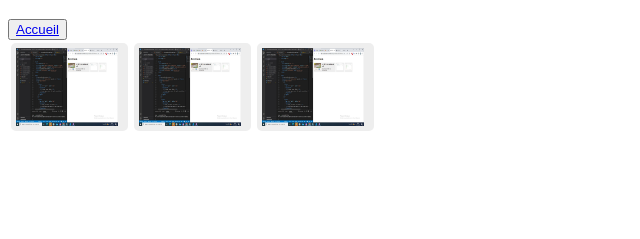
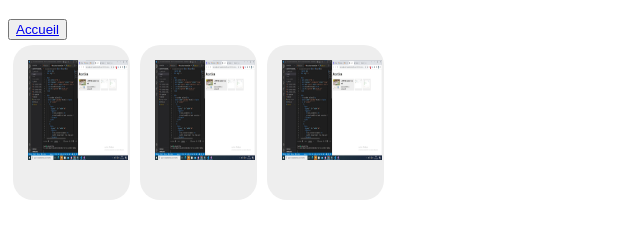
Before and after one commit to MMI-SAE-105/2022-r113-tp3-accordeons-Emilbou, a plain HTML site: page 04-accordeon-horizontal.html in a window 1280 px wide. Shown: the part 61-300 px from the top of the page, without its empty margins (0-640 px from the left). Drawn offline with nearby package versions, Linux system fonts and the light colour scheme.

Commit message:
refonte css

```diff
--- a/04-accordeon-horizontal.html
+++ b/04-accordeon-horizontal.html
@@ -15,14 +15,14 @@
   <h1>Accordéon horizontal</h1>
   <button><a href="index.html">Accueil</a></button>
   <div class="accordeon" x-data="{
-    isOpen:1,
+    isOpen: 1,
   }">
 
     <ul id="accordeon">
 
 
-      <li @click="id === 1">
-        <figure x-transition.duration.500ms>
+      <li @click="id = 1">
+        <figure :class="{actif:isOpen === 1,}" x-transition.duration.500ms>
           <img src="assets/testttt.jpg" alt="" width=" 102">
           <figcaption>
             <h3>Page 1.</h3>
@@ -35,7 +35,7 @@
 
 
       <li @click="isOpen = 2">
-        <figure x-transition.duration.500ms>
+        <figure :class="{actif:isOpen === 2,}" x-transition.duration.500ms>
           <img src="assets/testttt.jpg" alt="" width=" 102">
           <figcaption>
             <h3>Page 2.</h3>
@@ -47,7 +47,7 @@
 
 
       <li @click="isOpen = 3">
-        <figure x-transition.duration.500ms>
+        <figure :class="{actif:isOpen === 3,}" x-transition.duration.500ms>
           <img src="assets/testttt.jpg" alt="" width=" 102">
           <figcaption>
             <h3>Page 3.</h3>
--- a/styles.css
+++ b/styles.css
@@ -1,64 +1,94 @@
-img {
-    max-width: 100%;
-}
-
 #accordeon {
-    /* pour que les éléments soient alignés horizontalement */
     display: flex;
-    /* pour éviter les marges par défaut */
-    margin: 0px;
-    /* pour éviter les "padding" par défaut */
-    padding: 0px;
+    margin: 0;
+    padding: 0;
 }
 
 #accordeon li {
-    /* largeur de chaque élément replié 107px */
+    display: flex;
+    background-color: #EEE;
+    list-style-type: none;
+    overflow: hidden;
     width: 107px;
-    /* pour cacher le contenu dépassant de l'élément */
-    overflow: hidden;
-    /* pour l'animation, transition sur width */
-    transition: ease;
-    /* couleur de fond #eee */
-    background-color: #EEE;
-    /* pour enlever les puces */
-    list-style-type: none;
-    /* pour espacer les éléments, marge de 3px */
-    margin: 3px;
-    /* pour espacer le contenu, padding de 5px */
+    margin: 5px;
+    border-radius: 20px;
     padding: 5px;
-    /* pour arrondir les bords de 5px */
-    border-radius: 5px;
-
+    /* Transition */
+    -webkit-transition: all 1s ea se-in-out;
+    -moz-transition: all 1s ease-in-out;
+    -o-transition: all 1s ease-in-out;
+    -ms-transition: all 1s ease-in-out;
+    transition: all 1s ease-in-out;
 }
 
 #accordeon li.actif {
-    /* largeur de l'élément déplié 317px */
     width: 317px;
 }
 
 #accordeon li figure {
-    /* pour éviter les marges par défaut */
-    margin: 0px;
-    /* pour que les éléments soient alignés horizontalement */
+    width: 317px;
     display: flex;
-    /* largeur de l'élément intrérieur de 317px (= déplié) */
-    width: 317px;
+    margin: 10px
 }
 
 #accordeon li figure figcaption {
-    /* largeur du texte de 200px */
+    width: 200px;
+    padding: 10px;
+    display: table-cell;
 
-    /* pour espacer le texte, padding de 10px */
-    padding: 10px;
-    /* pour que les éléments soient alignés verticalement */
-    vertical-align: top;
-    /* espace entre les éléments */
 }
 
-/* Sur tous les enfants de figcation */
 #accordeon li figure figcaption>* {
-    /* pour éviter les marges par défaut */
+    display: block;
+    vertical-align: top;
+}
+
+ul#accordeon li figure h3 {
     margin: 0px;
-    /* pour éviter les "padding" par défaut */
-    padding: 0px;
+    height: 2em;
 }
+
+
+#accordeon li figure img {
+    width: 100px;
+    height: 100px;
+}
+
+#onglet li {
+    display: flex;
+    background-color: #EEE;
+    list-style-type: none;
+    overflow: hidden;
+    width: 107px;
+    margin: 5px;
+    border-radius: 20px;
+    padding: 5px;
+    /* Transition */
+    -webkit-transition: all 1s ea se-in-out;
+    -moz-transition: all 1s ease-in-out;
+    -o-transition: all 1s ease-in-out;
+    -ms-transition: all 1s ease-in-out;
+    transition: all 1s ease-in-out;
+}
+
+#onglet.ul {
+    display: flex;
+    margin: 0;
+    padding: 0;
+}
+
+.opac {
+    opacity: 0.5;
+}
+
+.onglet {
+    display: none;
+}
+
+.actif {
+    display: inline;
+}
+
+.actifli {
+    opacity: 1;
+}
```
